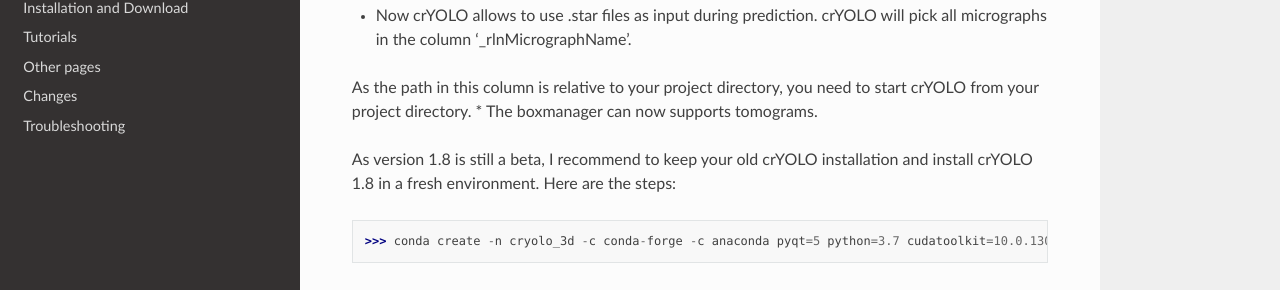
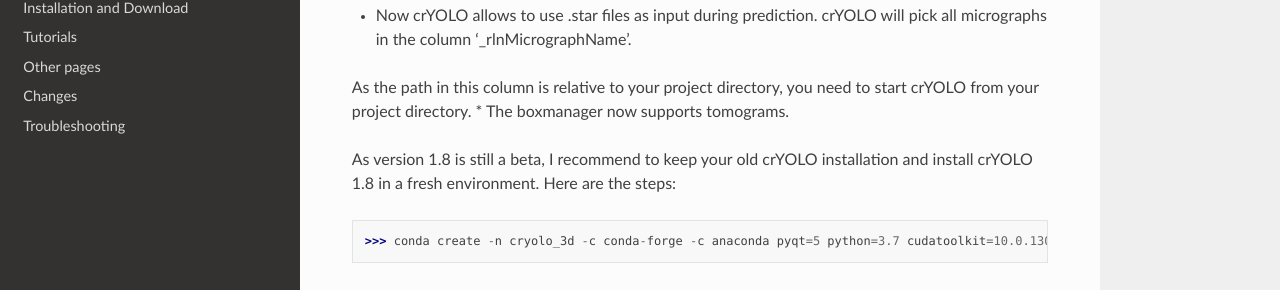
Before and after one commit to MPI-Dortmund/cryolo, a Sphinx documentation site: the page built from source/tutorials/tut05_tomo.rst, in a window 1280 px wide and 900 px high, scrolled down 493 px. Shown: the part 180-470 px from the top of the window. Built offline with Sphinx 7.4.7 and the Read the Docs theme 2.0.0, drawn with Linux system fonts in a browser that asks for light colours.

Commit message:
update doku

```diff
--- a/source/tutorials/tut05_tomo.rst
+++ b/source/tutorials/tut05_tomo.rst
@@ -23,7 +23,7 @@
 * CBOX files are now written in the STAR format.
 * Now crYOLO allows to use .star files as input during prediction. crYOLO will pick all micrographs in the column '_rlnMicrographName'.
 As the path in this column is relative to your project directory, you need to start crYOLO from your project directory.
-* The boxmanager can now supports tomograms.
+* The boxmanager now supports tomograms.
 
 As version 1.8 is still a beta, I recommend to keep your old crYOLO installation and
 install crYOLO 1.8 in a fresh environment. Here are the steps:
```
